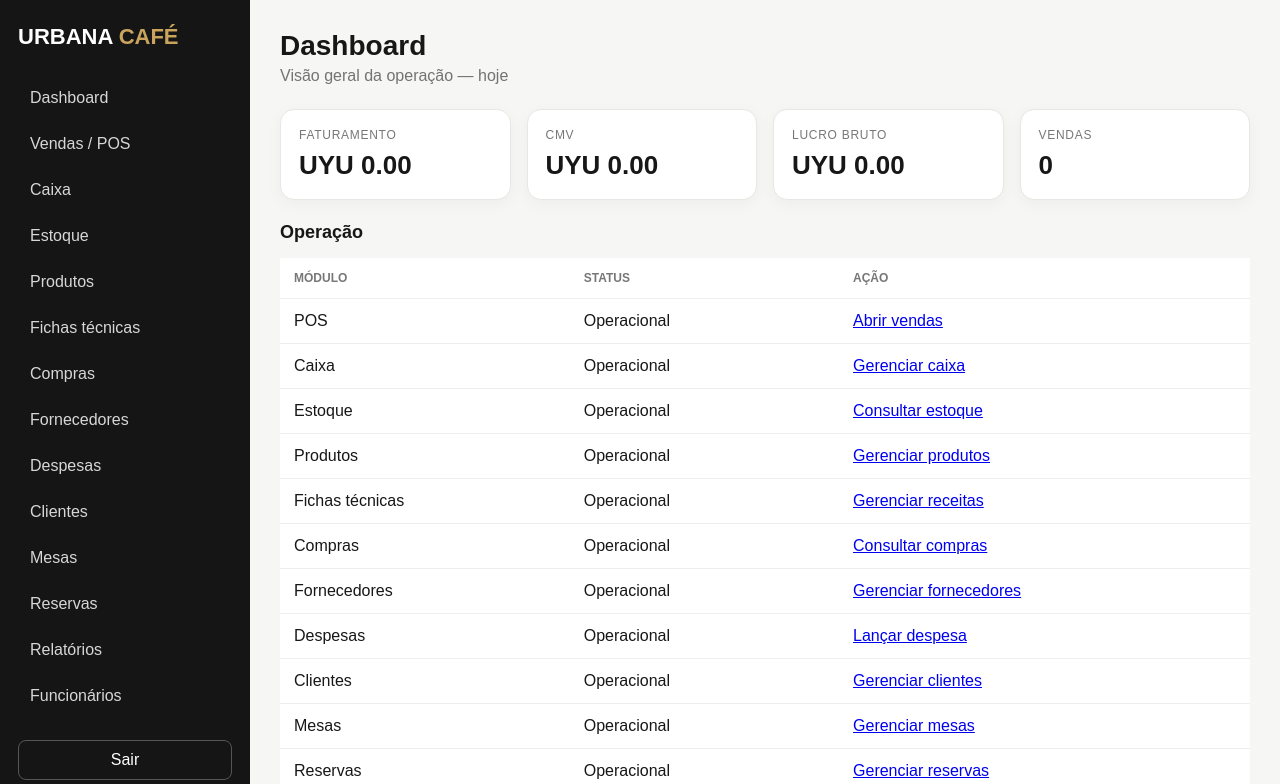
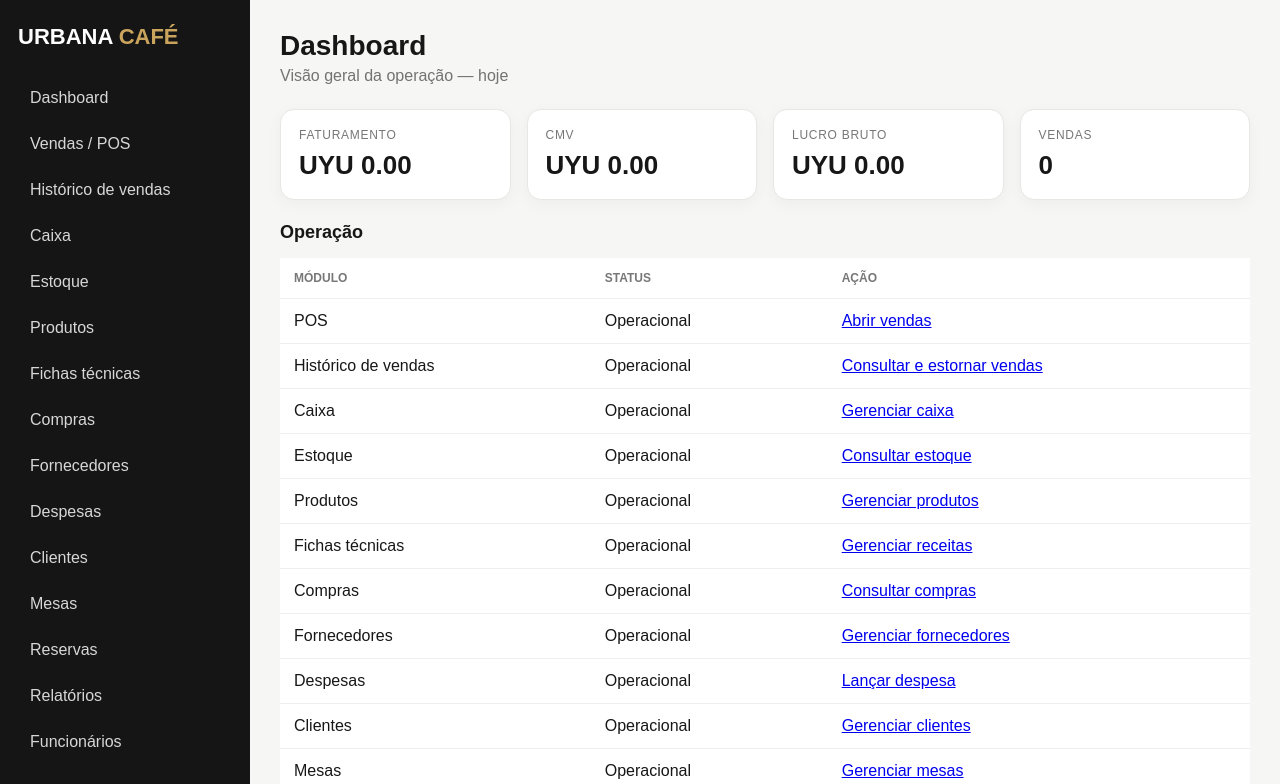
Before and after one commit to GrupoXuy/urbanacafe-system, a Next.js app: page /dashboard in a window 1280 px wide. Shown: the top 784 px of the page. Built offline with nearby package versions, Linux system fonts and the light colour scheme; no server answers.

Commit message:
feat: adicionar historico de vendas ao dashboard

```diff
--- a/app/dashboard/page.tsx
+++ b/app/dashboard/page.tsx
@@ -4,7 +4,7 @@ import Link from "next/link";
 import {createClient} from "@/lib/supabase-browser";
 
 const links=[
-  ["Dashboard","/dashboard"],["Vendas / POS","/dashboard/pos"],["Caixa","/dashboard/caixa"],["Estoque","/dashboard/estoque"],
+  ["Dashboard","/dashboard"],["Vendas / POS","/dashboard/pos"],["Histórico de vendas","/dashboard/vendas"],["Caixa","/dashboard/caixa"],["Estoque","/dashboard/estoque"],
   ["Produtos","/dashboard/produtos"],["Fichas técnicas","/dashboard/receitas"],["Compras","/dashboard/compras"],["Fornecedores","/dashboard/fornecedores"],["Despesas","/dashboard/despesas"],["Clientes","/dashboard/clientes"],
   ["Mesas","/dashboard/mesas"],["Reservas","/dashboard/reservas"],["Relatórios","/dashboard/relatorios"],["Funcionários","/dashboard/funcionarios"]
 ];
@@ -58,6 +58,7 @@ export default function Dashboard(){
           <tbody>
             {[
               ["POS","Operacional","/dashboard/pos","Abrir vendas"],
+              ["Histórico de vendas","Operacional","/dashboard/vendas","Consultar e estornar vendas"],
               ["Caixa","Operacional","/dashboard/caixa","Gerenciar caixa"],
               ["Estoque","Operacional","/dashboard/estoque","Consultar estoque"],
               ["Produtos","Operacional","/dashboard/produtos","Gerenciar produtos"],
```
